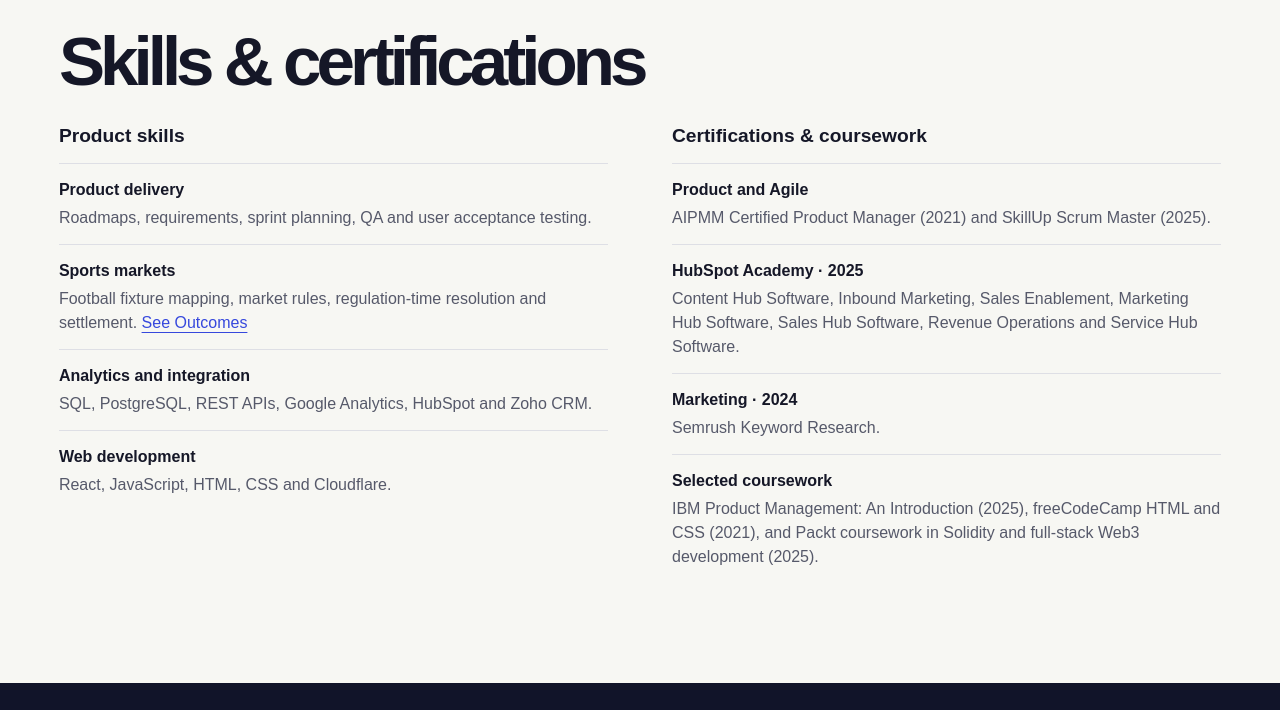
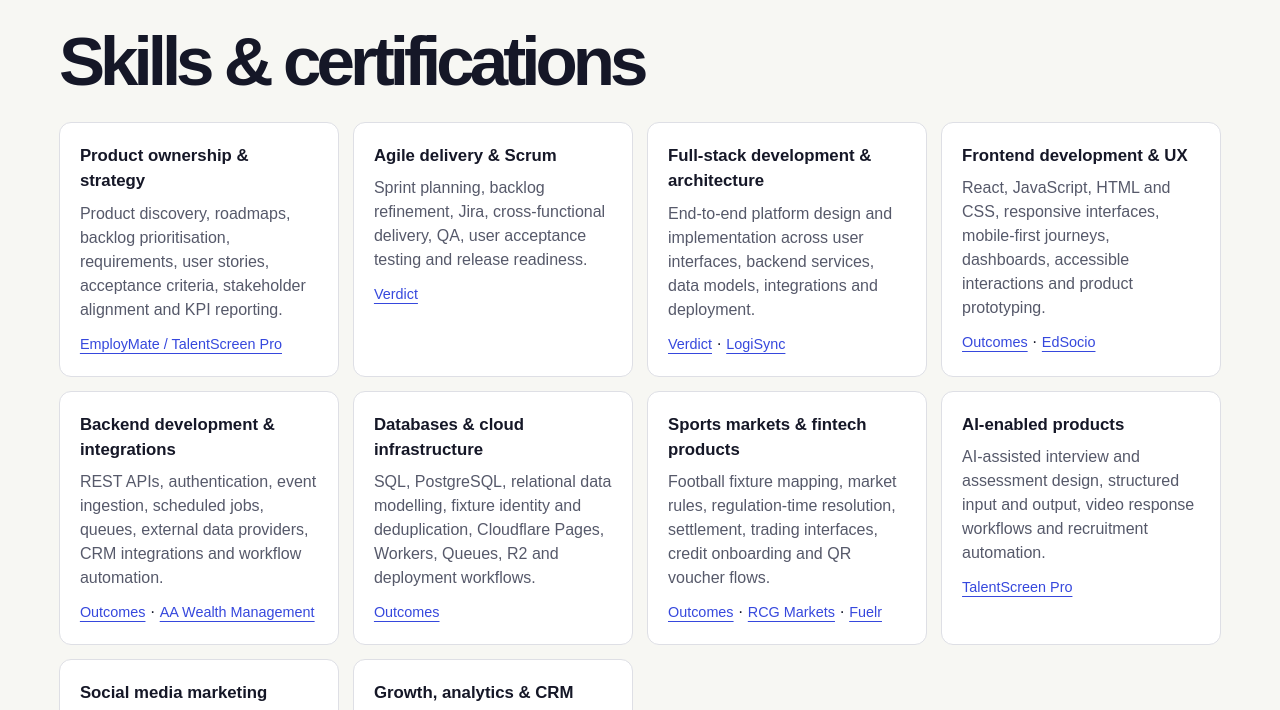
Before and after one commit to nkabi-ende/brandon-portfolio, a plain HTML site: page dist/index.html in a window 1280 px wide. Shown: the part 3858-4568 px from the top of the page. Drawn offline with Linux system fonts and the light colour scheme.

Commit message:
Show end-to-end product, development and marketing skills

```diff
--- a/dist/assets/site.css
+++ b/dist/assets/site.css
@@ -377,21 +377,35 @@ footer { background:#0e1022; }
 }
 
 .credentials { padding-top: clamp(52px, 7vw, 96px); }
-.credentials-grid {
+.credentials-grid h3 { font-size: 1.2rem; }
+.credential-list {
   display: grid;
-  grid-template-columns: repeat(2, minmax(0, 1fr));
-  gap: clamp(22px, 5vw, 76px);
+  grid-template-columns: repeat(auto-fit, minmax(min(100%, 260px), 1fr));
+  gap: 0 20px;
+  margin: 12px 0 0;
 }
-.credentials-grid h3 { font-size: 1.2rem; }
-.credential-list { margin: 12px 0 0; }
 .credential-list > div { padding-block: 14px; border-block-start: 1px solid var(--line); }
 .credential-list dt { font-weight: 700; }
 .credential-list dd { margin: 4px 0 0; color: var(--muted); }
 .credential-list a { color: var(--cobalt); white-space: nowrap; }
 
-@media (max-width: 700px) {
-  .credentials-grid { grid-template-columns: 1fr; }
-}
 @media (max-width: 490px) {
   .masthead .nav-skills { display: none; }
 }
+
+.skills-grid {
+  display: grid;
+  grid-template-columns: repeat(auto-fit, minmax(min(100%, 280px), 1fr));
+  gap: 14px;
+  margin-block: 0 clamp(28px, 5vw, 52px);
+}
+.skill-card {
+  padding: 20px;
+  border: 1px solid var(--line);
+  border-radius: 12px;
+  background: var(--white);
+}
+.skill-card h3 { font-size: 1.05rem; }
+.skill-card p { margin-block: 8px 10px; color: var(--muted); }
+.skill-card a { color: var(--cobalt); font-size: .9rem; }
+.credentials #skills-title { grid-column: 1 / -1; }
--- a/dist/index.html
+++ b/dist/index.html
@@ -213,16 +213,59 @@
       <div class="section-head">
         <h2 id="skills-title">Skills &amp; certifications</h2>
       </div>
+      <div class="skills-grid">
+        <article class="skill-card">
+          <h3>Product ownership &amp; strategy</h3>
+          <p>Product discovery, roadmaps, backlog prioritisation, requirements, user stories, acceptance criteria, stakeholder alignment and KPI reporting.</p>
+          <a class="text-link" href="#case-talentscreen">EmployMate / TalentScreen Pro</a>
+        </article>
+        <article class="skill-card">
+          <h3>Agile delivery &amp; Scrum</h3>
+          <p>Sprint planning, backlog refinement, Jira, cross-functional delivery, QA, user acceptance testing and release readiness.</p>
+          <a class="text-link" href="#case-verdict">Verdict</a>
+        </article>
+        <article class="skill-card">
+          <h3>Full-stack development &amp; architecture</h3>
+          <p>End-to-end platform design and implementation across user interfaces, backend services, data models, integrations and deployment.</p>
+          <a class="text-link" href="#case-verdict">Verdict</a> · <a class="text-link" href="#case-logisync">LogiSync</a>
+        </article>
+        <article class="skill-card">
+          <h3>Frontend development &amp; UX</h3>
+          <p>React, JavaScript, HTML and CSS, responsive interfaces, mobile-first journeys, dashboards, accessible interactions and product prototyping.</p>
+          <a class="text-link" href="#case-outcomes">Outcomes</a> · <a class="text-link" href="#case-edsocio">EdSocio</a>
+        </article>
+        <article class="skill-card">
+          <h3>Backend development &amp; integrations</h3>
+          <p>REST APIs, authentication, event ingestion, scheduled jobs, queues, external data providers, CRM integrations and workflow automation.</p>
+          <a class="text-link" href="#case-outcomes">Outcomes</a> · <a class="text-link" href="#case-aawealth">AA Wealth Management</a>
+        </article>
+        <article class="skill-card">
+          <h3>Databases &amp; cloud infrastructure</h3>
+          <p>SQL, PostgreSQL, relational data modelling, fixture identity and deduplication, Cloudflare Pages, Workers, Queues, R2 and deployment workflows.</p>
+          <a class="text-link" href="#case-outcomes">Outcomes</a>
+        </article>
+        <article class="skill-card">
+          <h3>Sports markets &amp; fintech products</h3>
+          <p>Football fixture mapping, market rules, regulation-time resolution, settlement, trading interfaces, credit onboarding and QR voucher flows.</p>
+          <a class="text-link" href="#case-outcomes">Outcomes</a> · <a class="text-link" href="#case-rcg">RCG Markets</a> · <a class="text-link" href="#case-fuelr">Fuelr</a>
+        </article>
+        <article class="skill-card">
+          <h3>AI-enabled products</h3>
+          <p>AI-assisted interview and assessment design, structured input and output, video response workflows and recruitment automation.</p>
+          <a class="text-link" href="#case-talentscreen">TalentScreen Pro</a>
+        </article>
+        <article class="skill-card">
+          <h3>Social media marketing</h3>
+          <p>Content planning, campaign creative, captions, short-form video and paid social planning across Facebook, Instagram and TikTok.</p>
+          <a class="text-link" href="https://lifepointmedical.co.za/" target="_blank" rel="noopener noreferrer">LifePoint Medical website</a>
+        </article>
+        <article class="skill-card">
+          <h3>Growth, analytics &amp; CRM</h3>
+          <p>SEO, Google Business Profile, Google Analytics 4, Meta Pixel, conversion tracking, WhatsApp lead capture, and routing in HubSpot and Zoho CRM.</p>
+          <a class="text-link" href="#case-aawealth">AA Wealth Management</a>
+        </article>
+      </div>
       <div class="credentials-grid">
-        <div>
-          <h3>Product skills</h3>
-          <dl class="credential-list">
-            <div><dt>Product delivery</dt><dd>Roadmaps, requirements, sprint planning, QA and user acceptance testing.</dd></div>
-            <div><dt>Sports markets</dt><dd>Football fixture mapping, market rules, regulation-time resolution and settlement. <a class="text-link" href="#case-outcomes">See Outcomes</a></dd></div>
-            <div><dt>Analytics and integration</dt><dd>SQL, PostgreSQL, REST APIs, Google Analytics, HubSpot and Zoho CRM.</dd></div>
-            <div><dt>Web development</dt><dd>React, JavaScript, HTML, CSS and Cloudflare.</dd></div>
-          </dl>
-        </div>
         <div>
           <h3>Certifications &amp; coursework</h3>
           <dl class="credential-list">
```
